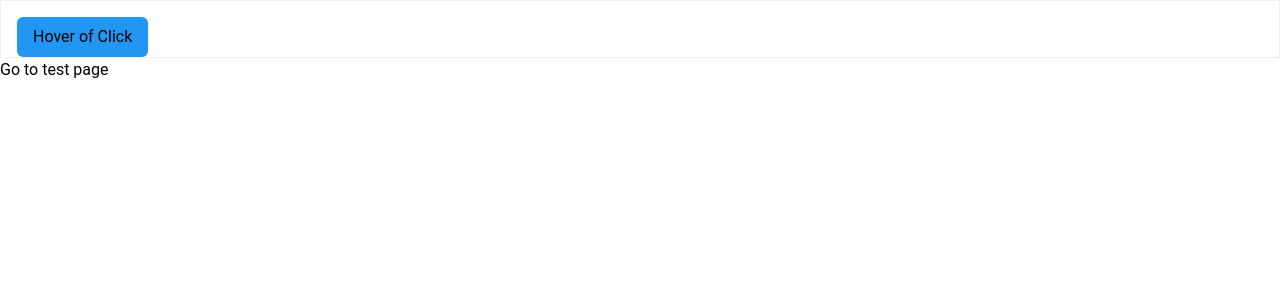
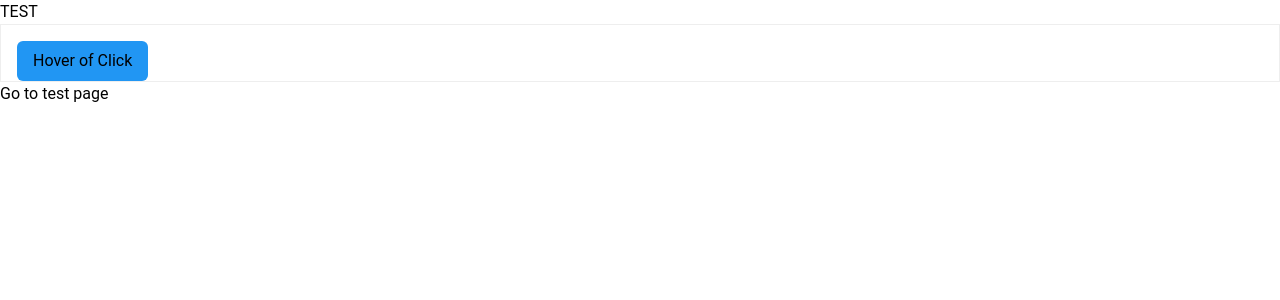
Before and after one commit to jinyoung4478/init-react-ts, a React (Vite) app: page / in a window 1280 px wide. Shown: the top 300 px of the page. Built offline with nearby package versions, Linux system fonts and the light colour scheme.

Commit message:
[test] Test commit to check squash merge - 1

```diff
--- a/src/pages/Home.tsx
+++ b/src/pages/Home.tsx
@@ -4,6 +4,7 @@ import { Link } from '@/components/Link';
 export default function Home() {
   return (
     <div>
+      <h1>TEST</h1>
       <Tooltip>
         <div className="absolute -bottom-8 left-0 bg-blue-200">This is tooltip</div>
       </Tooltip>
```
